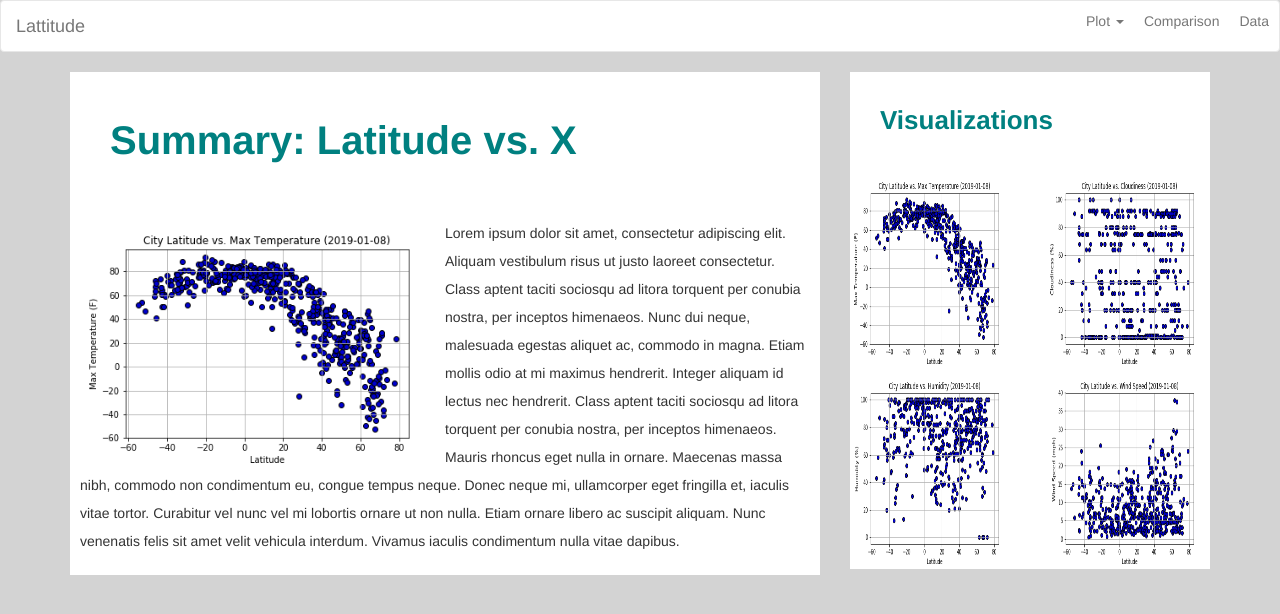
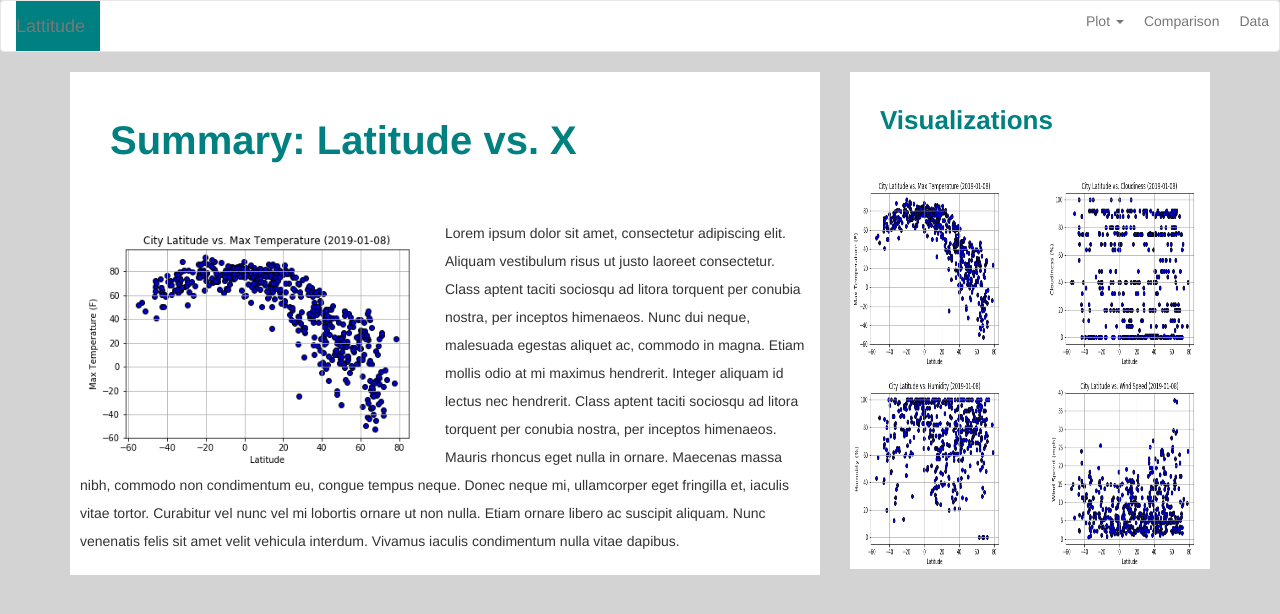
Before and after one commit to MarkYocumII/Lattitude_hw, a plain HTML site: page index.html in a window 1280 px wide. Drawn offline with nearby package versions, Linux system fonts and the light colour scheme.

Commit message:
background color for Lattitude header

```diff
--- a/hw_styles.css
+++ b/hw_styles.css
@@ -4,6 +4,16 @@
 .navbar{
     background-color: white;
 }
+
+.navbar-header{
+    color: white;
+    background-color: teal;
+}
+
+.navbar-brand a{
+    color: white;
+}
+
 .navbar li {
     display: inline-block;
 }
```
